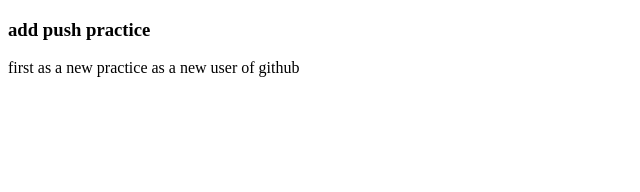
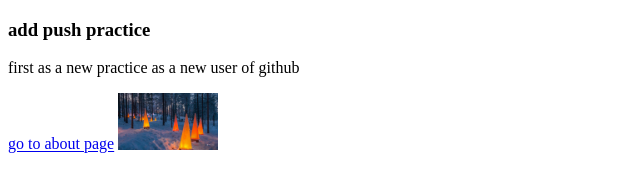
Before and after one commit to arman115data/try-as-new, a plain HTML site: page index.html in a window 1280 px wide. Shown: the whole page, without its empty margins (0-640 px from the left). Drawn offline with Linux system fonts and the light colour scheme.

Commit message:
link with about page and add image in index file

```diff
--- a/index.html
+++ b/index.html
@@ -8,5 +8,7 @@
   <body>
     <h3>add push practice</h3>
     <p>first as a new practice as a new user of github</p>
+    <a href="about.html">go to about page</a>
+    <img width="100px" src="images/image_03.jpg" />
   </body>
 </html>
```
